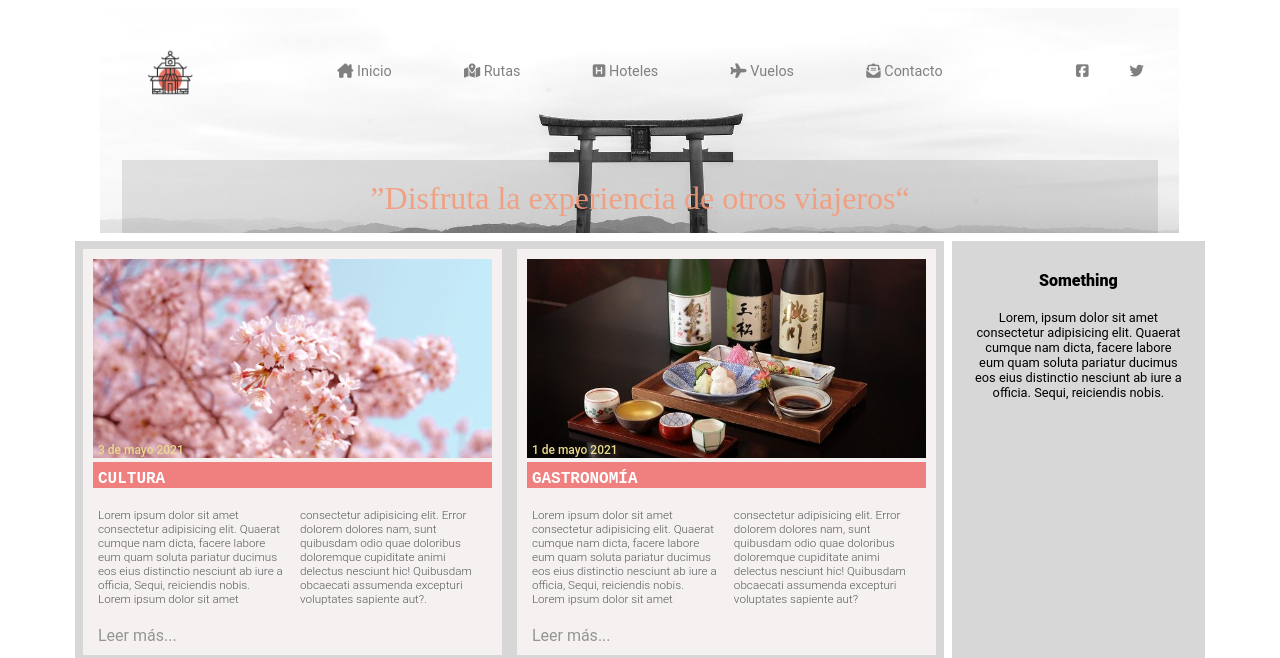
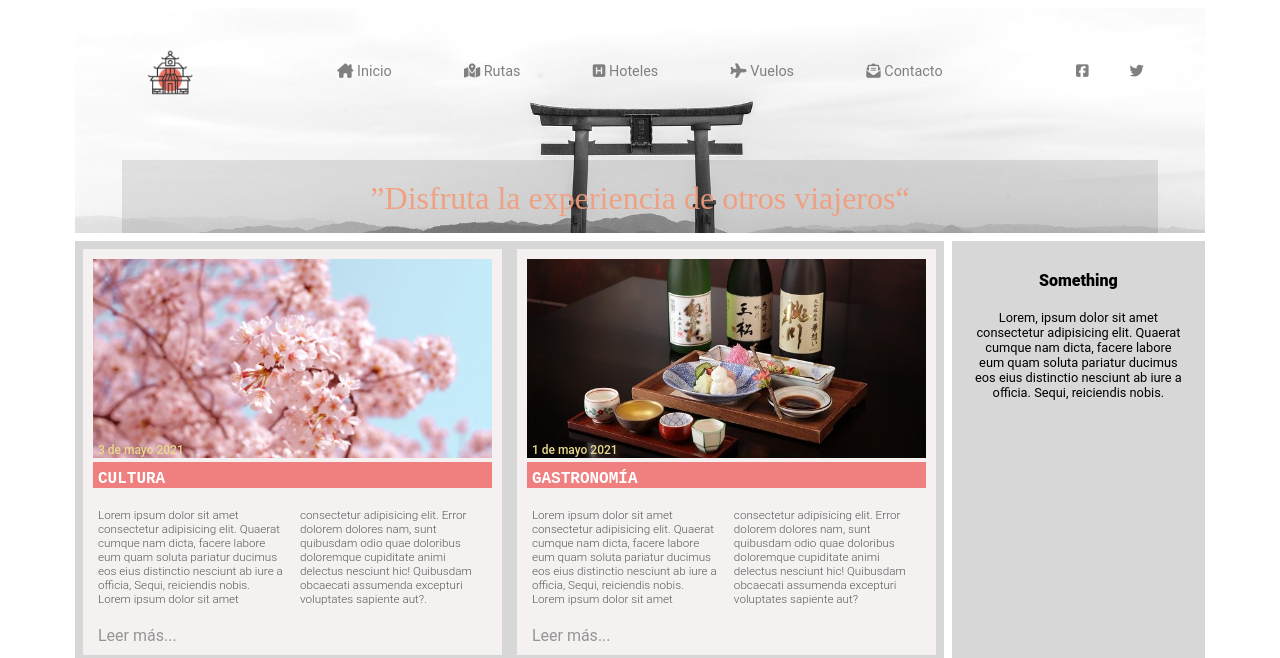
Before and after one commit to mariano-farace/ITA-React-Sprint1, a plain HTML site: page Nivel-2/index.html in a window 1280 px wide. Shown: the top 658 px of the page. Drawn offline with Linux system fonts and the light colour scheme.

Commit message:
Improve header bg for bigger screens

```diff
--- a/Nivel-2/style.css
+++ b/Nivel-2/style.css
@@ -23,10 +23,10 @@ html {
 .box-1 {
   margin: 0 35px 8px 35px;
   background-image: url("assets/header.jpg");
-  background-size: auto 320%;
+  background-size: auto 350%;
   /*TODO hacer que la BI no se expanda ni contraiga */
   background-repeat: no-repeat;
-  background-position: center;
+  background-position: 50% 52%;
   height: 225px;
   display: flex;
   flex-direction: column;
```
